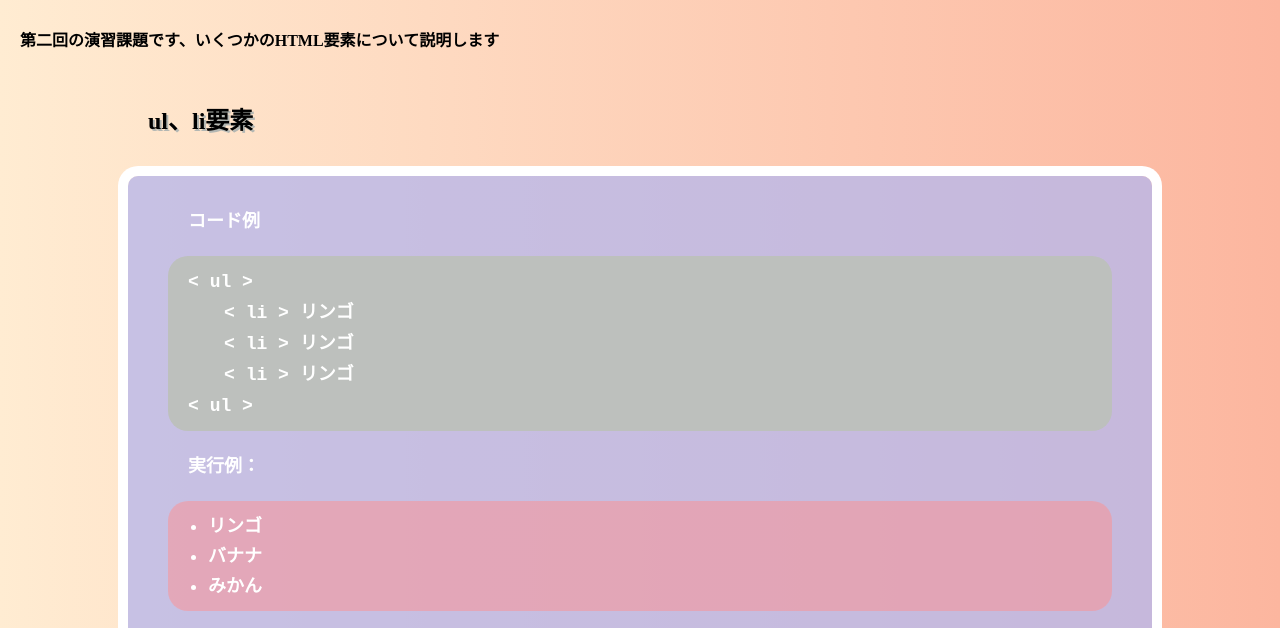
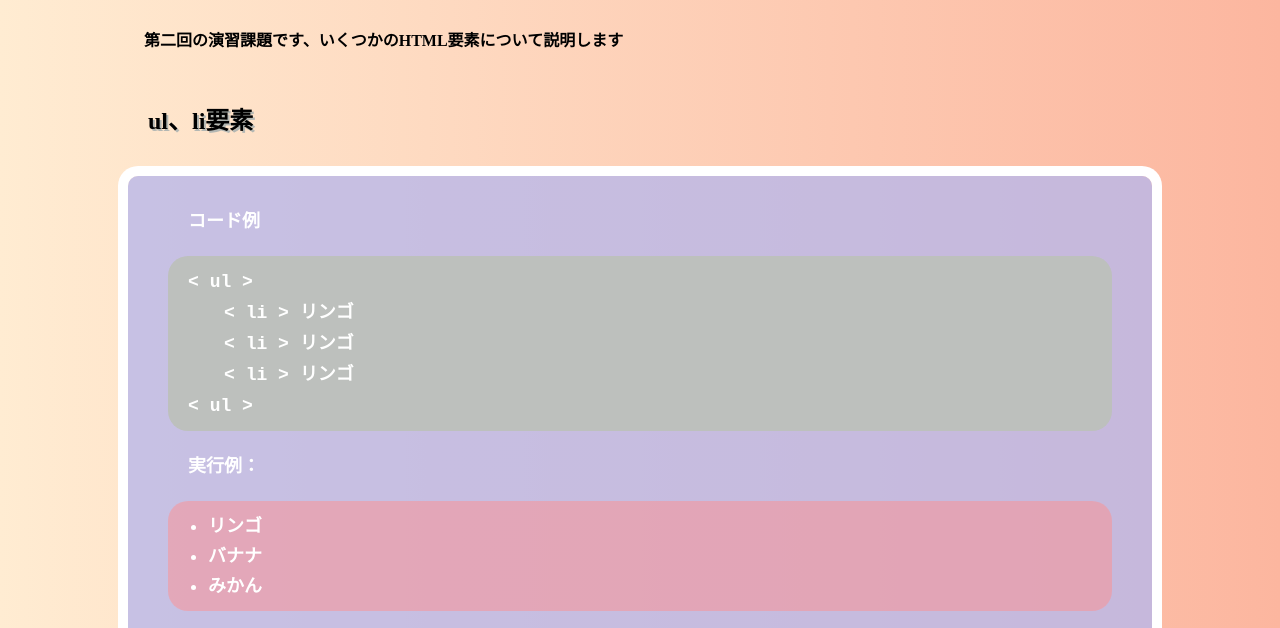
Before and after one commit to yuerana/webp-exercise2, a plain HTML site: page index.html in a window 1280 px wide. Shown: the part 116-744 px from the top of the page. Drawn offline with Linux system fonts and the light colour scheme.

Commit message:
Update style.css

```diff
--- a/styles/style.css
+++ b/styles/style.css
@@ -12,7 +12,7 @@ h3{
     text-align: right;
 }
 
-article{
+b, article{
     margin: 40px 10%;
 }
 
```
